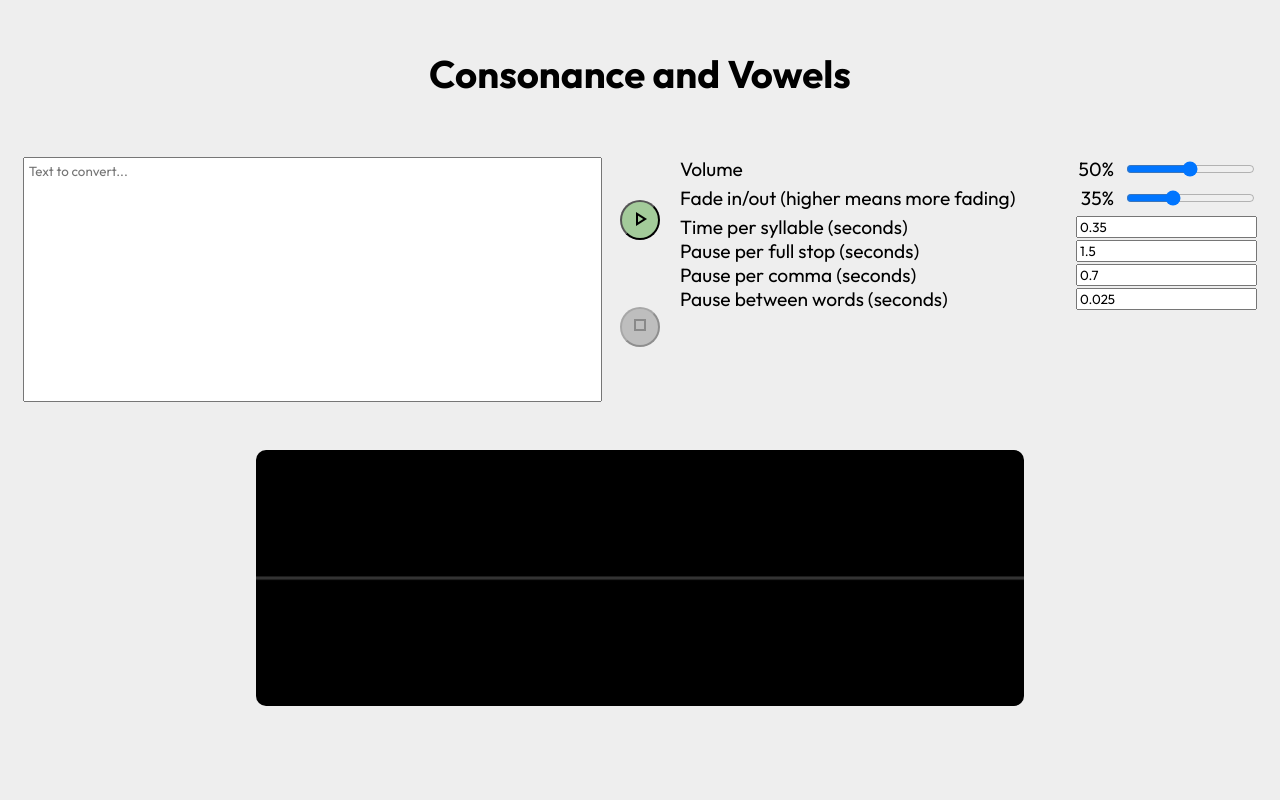
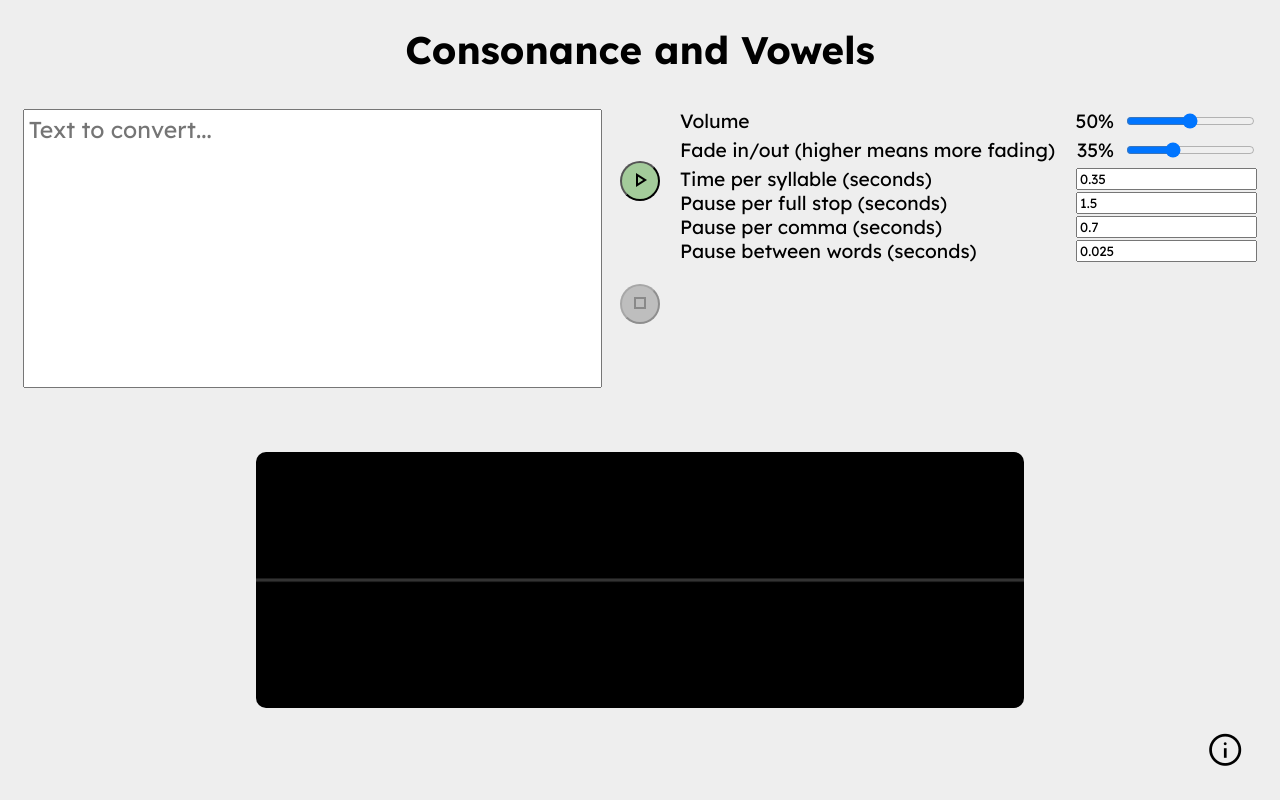
Before and after one commit to firefish111/consonance, a Flask app: page / in a window 1280 px wide. Run offline with Flask 3, Linux system fonts and the light colour scheme.

Commit message:
Info tooltip, and fixed some styling

```diff
--- a/sounds/word.py
+++ b/sounds/word.py
@@ -10,7 +10,8 @@ class Word:
   def __init__(self, word):
     cleanword = word.upper().strip()
 
-    self.raw = cleanword
+    # purge non-alphanumeric chars,
+    self.raw = "".join(c for c in cleanword if c.isalnum() or c in ['\'', '-'])
     # bits of word, used for splitting it up on word-internal punctuation
     bits = self.raw.replace("'", " '").replace("-", " ").strip().split()
 
--- a/static/css/style.css
+++ b/static/css/style.css
@@ -1,38 +1,32 @@
-@import url('https://fonts.googleapis.com/css2?family=Outfit:wght@100..900&display=swap');
+@import url('https://fonts.googleapis.com/css2?family=Lexend+Deca:wght@100..900&display=swap');
 
 body {
-  font-family: "Outfit" !important;
+  font-family: "Lexend Deca" !important;
   font-size: 1.2em;
   background: #eee;
   margin: 0 1vw; /* none on top and bottom, but a little on sides */
 }
 
-h1, .desc {
-  align-self: center;
+h1 {
   text-align: center;
 }
 
 main.wrapper {
   display: grid;
   grid-template-areas:
-    "header header header"
+/*    "header . ." */
     "text buttons config"
     "display display display";
 /*  grid-template-rows: 1fr auto auto; */
   grid-template-columns: 4fr auto 4fr;
   flex-direction: column;
   margin: 0;
-  height: 95vh;
-  padding-bottom: 5vh;
+  height: 85vh;
+/*  padding-bottom: 5vh; */
 }
 
 main.wrapper > * {
-  place-self: center-stretch;
   margin: 10px;
-}
-
-h1 {
-  grid-area: header;
 }
 
 div.textbox {
@@ -45,10 +39,11 @@ div.textbox textarea {
   resize: none;
 
   padding: 5px;
+  font-size: 1.2em;
 }
 
 textarea, input {
-  font-family: "Outfit" !important;
+  font-family: "Lexend Deca" !important;
 }
 
 div.buttons {
@@ -136,3 +131,41 @@ canvas {
   height: 20vw;
   margin: auto;
 }
+
+div.info-but {
+  position: absolute;
+  right: 2vw;
+  bottom: 2vh;
+  z-index: 99999;
+
+  user-select: none;
+
+  cursor: help;
+}
+
+div.info-but > span {
+  font-size: 2em !important;
+}
+
+div.info-box {
+  position: absolute;
+  right: calc(2vw + 2.2em);
+  bottom: 5vh;
+
+  user-select: none;
+  pointer-events: none;
+
+  grid-area: info;
+  opacity: 0%;
+  transition: opacity 200ms;
+  background: #cedaed;
+  border-radius: 20px;
+  border-bottom-right-radius: 0 !important;
+  border: 5px solid #759ae5;
+  padding: 10px;
+  width: 50vw;
+}
+
+div.info-but:hover + div.info-box {
+  opacity: 100%;
+}
--- a/static/js/render.js
+++ b/static/js/render.js
@@ -19,13 +19,16 @@ const scale = t => (Math.cos(Math.PI*t)**2)*.5 + 0.5
 let t = 0;
 
 let canvas_buf = null;
-let colour = null;
+let colour_n = 0;
 
 async function set_buf(buffer) {
   canvas_buf = buffer;
   let hue = Math.trunc(Math.random() * COLOURS.length);
-  colour = COLOURS[hue];
-  console.log(colour);
+}
+
+async function cycle_hue() {
+  colour_n++;
+  colour_n %= COLOURS.length;
 }
 
 setInterval(() => {
@@ -47,7 +50,7 @@ setInterval(() => {
     const size = document.querySelector("input#time_per_syllable").value / 0.05;
 
     rend.beginPath();
-    rend.strokeStyle = colour;
+    rend.strokeStyle = COLOURS[colour_n];
     for (let i = 0; i < N_SAMPLES; ++i) {
       rend.lineTo(i * (y_segment + 1), (canvas_buf[i] * scale(t/size)) * baseline + baseline);
     }
--- a/static/js/websock.js
+++ b/static/js/websock.js
@@ -54,6 +54,7 @@ async function play_ticket(ticket) {
       alert(`Error: ${ticket.message}`);
       break;
     case "pause":
+      cycle_hue();
       await pause_for(ticket.samples);
       break;
     default:
--- a/templates/index.html
+++ b/templates/index.html
@@ -12,10 +12,18 @@
     <title>Consonance and Vowels</title>
   </head>
   <body>
+    <h1>Consonance and Vowels</h1>
     <main class="wrapper">
-      <h1>Consonance and Vowels</h1>
       <div class="textbox">
         <textarea name="sentence" id="sentence" placeholder="Text to convert..." ></textarea>
+      </div>
+
+      <div class="info-but">
+        <span class="material-symbols-outlined">info</span>
+      </div>
+
+      <div class="info-box">
+        Converts words to harmonic chords, by matching them to their approximate sounds: use the black preview to see the sound waves themselves.<br/>This uses the <strong>BritFone</strong> pronunciation dictionary for British English, which despite being the largest available, has some gaps: homophone words can be constructed by hyphenating similar-sounding words, e.g. instead of <code>trespasses</code>, use something like <code>trek-pass-is</code>.<br/>Some words have multiple pronunciations (the first, or most common, is used by default). To explicitly use a certain pronunciation, suffix it with a number, e.g. <code>associate2</code>.
       </div>
 
       <div class="buttons">
```
